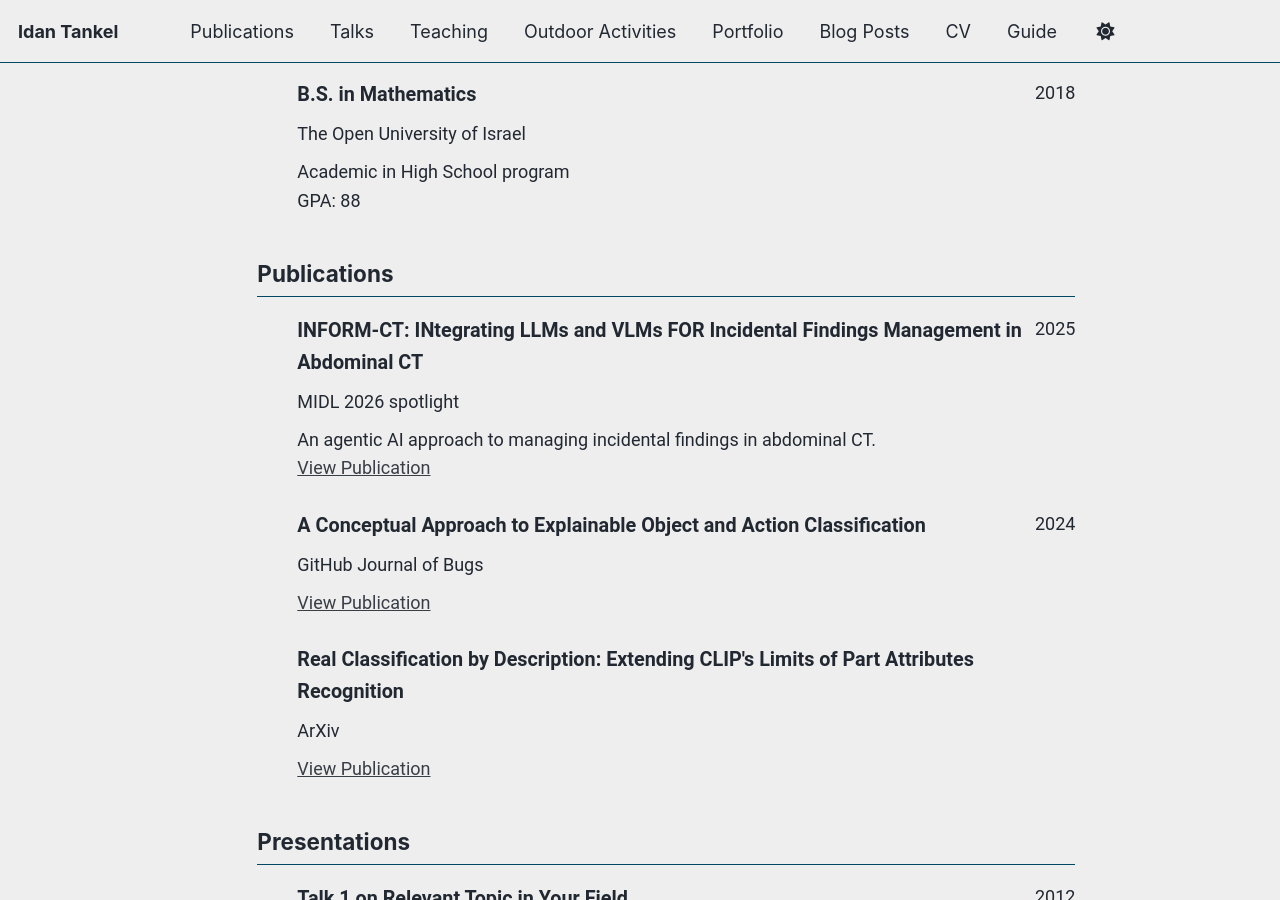
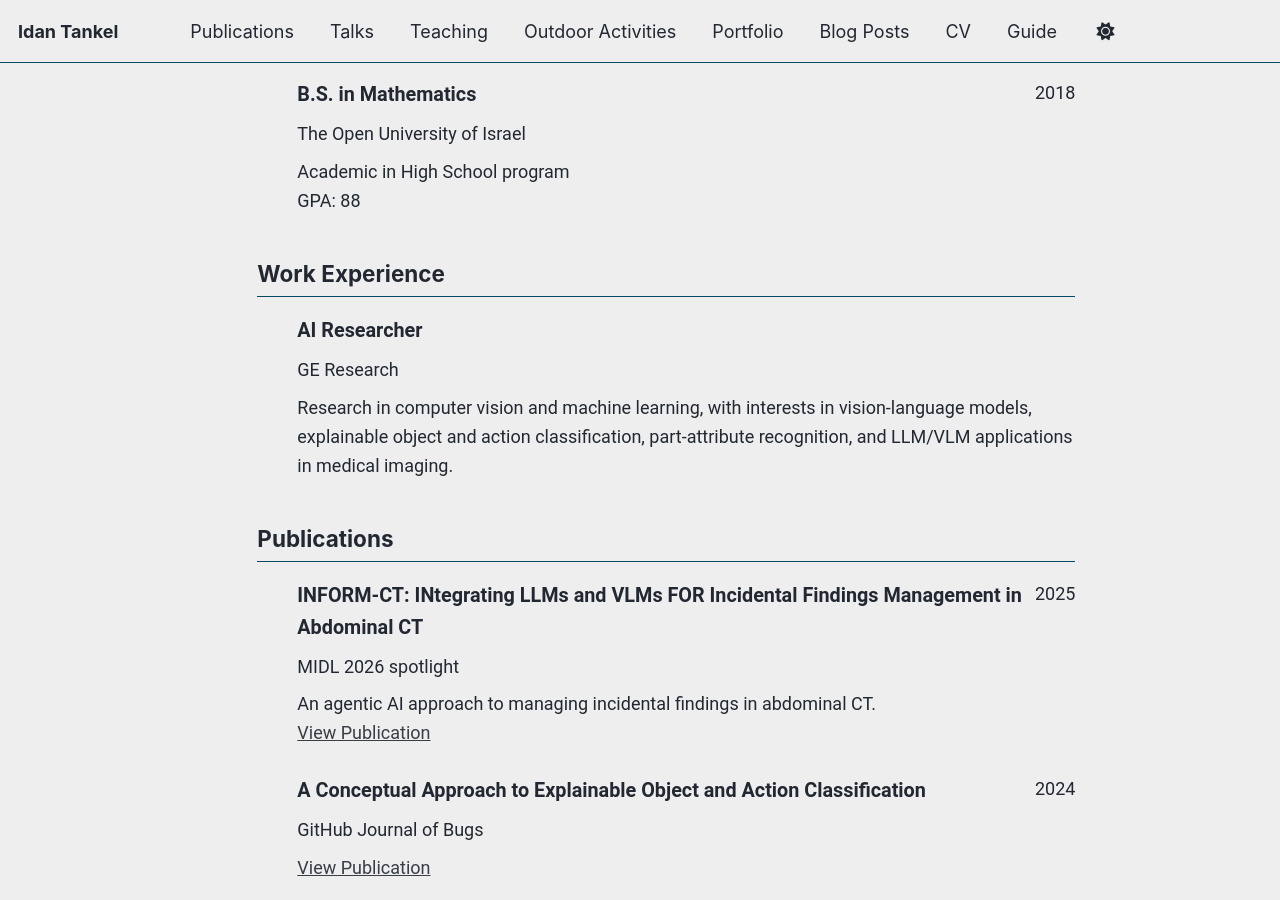
Before and after one commit to idan-tankel/idan-tankel.github.io, a Jekyll site: the page built from _pages/cv-json.md, in a window 1280 px wide and 900 px high, scrolled down 592 px. Built offline with Jekyll 4.4.1, drawn with Linux system fonts in a browser that asks for light colours; a script that is not in the unit is left out.

Commit message:
Add AI researcher role to CV data

```diff
--- a/_data/cv.json
+++ b/_data/cv.json
@@ -30,7 +30,14 @@
       }
     ]
   },
-  "work": [],
+  "work": [
+    {
+      "company": "GE Research",
+      "position": "AI Researcher",
+      "location": "Tel Aviv",
+      "summary": "Research in computer vision and machine learning, with interests in vision-language models, explainable object and action classification, part-attribute recognition, and LLM/VLM applications in medical imaging."
+    }
+  ],
   "education": [
     {
       "institution": "Weizmann Institute of Science",
```
